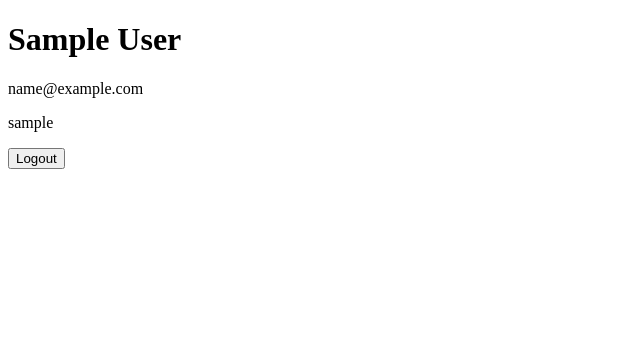
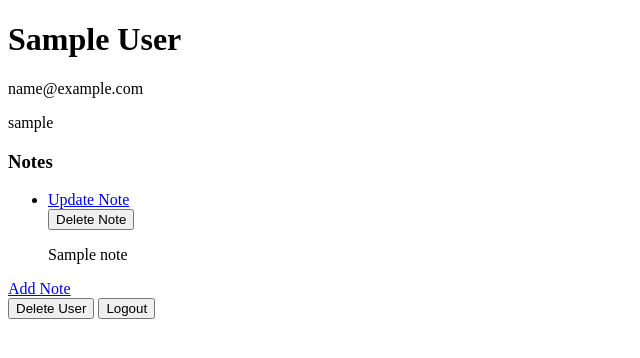
Before and after one commit to cooperspinelli/flask-notes, a Flask app: a page that uses templates/user_info.html in a window 1280 px wide. Shown: the top 358 px of the page, without its empty margins (0-640 px from the left). Run offline with Flask 3, Linux system fonts and the light colour scheme; the visitor is signed in with stand-in values (Sample User, id 1); tables that the repository leaves empty hold one stand-in row (values such as "Sample post").

Commit message:
Update template for user info and update user infor get route

```diff
--- a/app.py
+++ b/app.py
@@ -12,7 +12,7 @@ app.config['SECRET_KEY'] = "secret"
 
 connect_db(app)
 
-# TODO: Ask if there is database validation for emails (sqlalchemy constraint
+SESSION_LOGIN_KEY = 'username'
 
 
 @app.get('/')
@@ -21,7 +21,7 @@ def redirect_to_registration():
 
     return redirect('/register')
 
-# TODO: create global constant for session["CONSTANT"]
+
 @app.route('/register', methods=['GET', 'POST'])
 def register():
     """GET: Display registration form
@@ -41,14 +41,14 @@ def register():
         db.session.add(user)
         db.session.commit()
 
-        session["username"] = user.username
+        session[SESSION_LOGIN_KEY] = user.username
 
         return redirect(f'/users/{user.username}')
 
     else:
         return render_template("register.html", form=form)
 
-# TODO: think about implementing preventing user from visiting login or register page
+
 @app.route('/login', methods=['Get', 'POST'])
 def login():
     """GET: Display login form
@@ -64,7 +64,7 @@ def login():
         user = User.authenticate(username, pwd)
 
         if user:
-            session['username'] = user.username
+            session[SESSION_LOGIN_KEY] = user.username
             return redirect(f'/users/{user.username}')
 
         else:
@@ -85,9 +85,14 @@ def display_user_info(username):
         return redirect('/login')
 
     user = User.query.get_or_404(username)
+    notes = user.notes
+
     return render_template('user_info.html',
                            user=user,
+                           notes=notes,
                            form=form)
+
+
 
 
 @app.post('/logout')
@@ -100,3 +105,20 @@ def logout():
         session.pop("username", None)
 
     return redirect("/")
+
+
+
+"""
+TODO:
+
+post request to delete user
+post request to delete note
+
+route for add note form (bth get and post)
+this will be a single view function
+and add html and note form
+
+route for update note form (both get and post)
+this will be a single view function
+and add html
+"""
--- a/templates/user_info.html
+++ b/templates/user_info.html
@@ -4,15 +4,42 @@
 
 {% block content %}
 
-<h1>{{ user.first_name }} {{ user.last_name }}</h1>
-<p>{{ user.email }}</p>
-<p>{{ user.username }}</p>
+<div>
+  <h1>{{ user.first_name }} {{ user.last_name }}</h1>
+  <p>{{ user.email }}</p>
+  <p>{{ user.username }}</p>
+</div>
 
-<form action="/logout" method="POST">
-  {{ form.hidden_tag() }} <!--add type=hidden form fields -->
-  <button type="submit">Logout</button>
-</form>
+<div>
+  <h3>Notes</h3>
+  <ul>
+    {% for note in notes %}
 
+    <li>
+      <a href="/notes/{{ note.id }}/update">Update Note</a>
+      <form action="/notes/{{ note.id }}/delete" method="POST">
+        {{ form.hidden_tag() }} <!--add type=hidden form fields -->
+        <button type="submit">Delete Note</button>
+      </form>
+      <p>{{ note.title }}</p>
+    </li>
+
+    {% endfor %}
+  </ul>
+</div>
+
+<div>
+
+  <a href="/users/{{ user.username }}/notes/add">Add Note</a>
+
+
+  <form method="POST">
+    {{ form.hidden_tag() }} <!--add type=hidden form fields -->
+    <button type="submit" formaction="/users/{{ user.username }}/delete">Delete User</button>
+    <button type="submit" formaction="/logout">Logout</button>
+  </form>
+
+</div>
 
 
 {% endblock %}
```
Also changed, not shown: models.py (+31 -1 lines).
